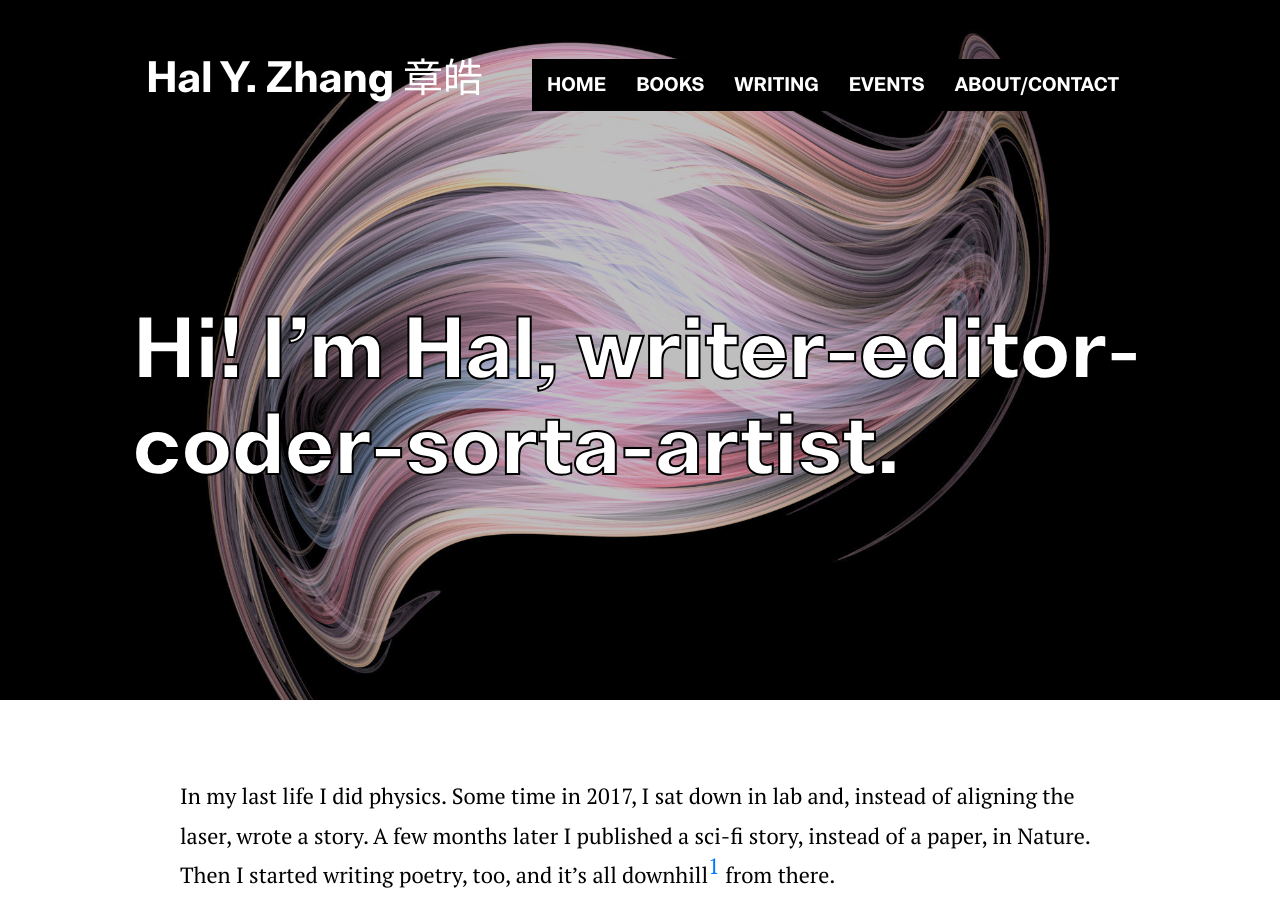
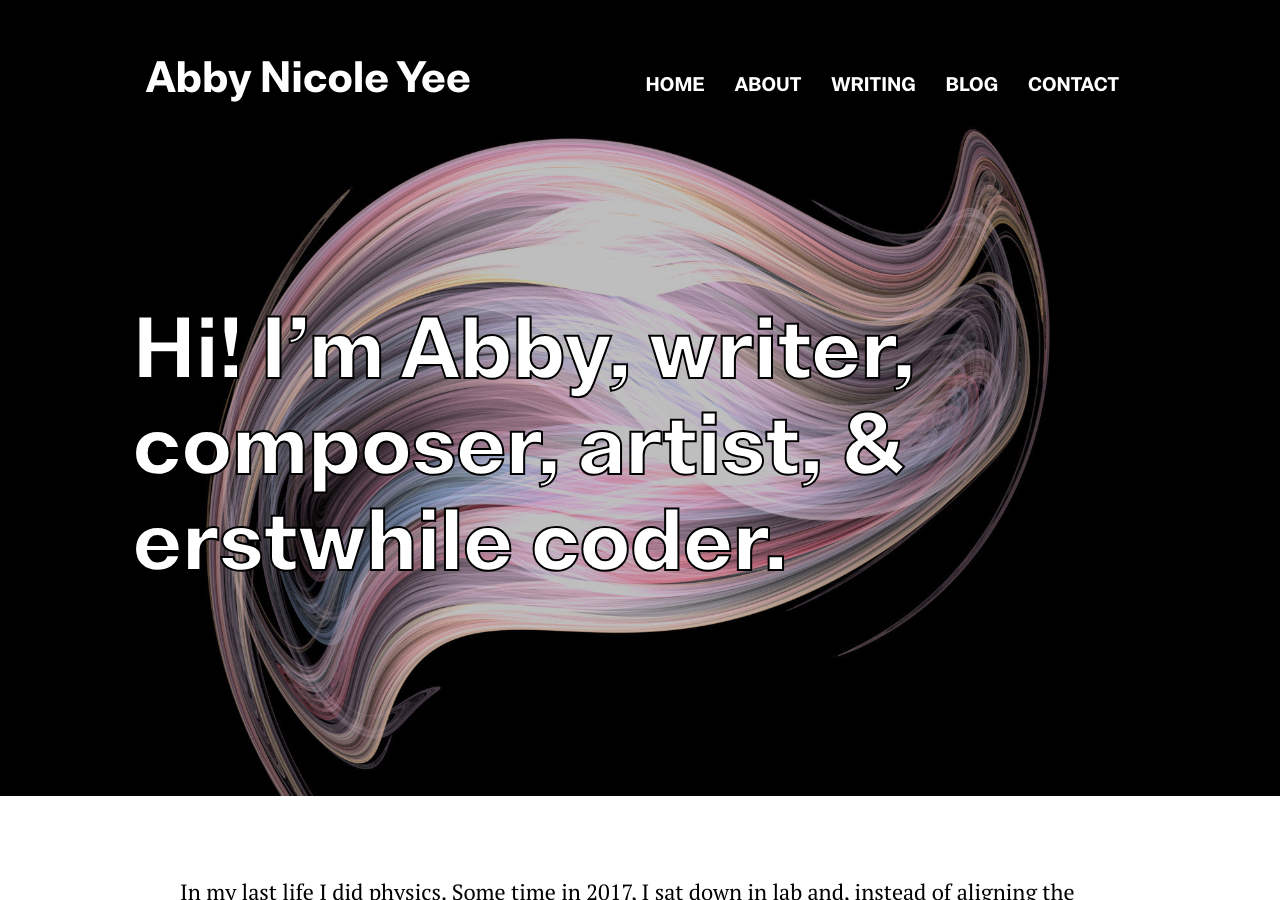
Before and after one commit to abbynicoleyee/abbynicoleyee.github.io, a Jekyll site: the page built from index.html, in a window 1280 px wide and 900 px high. Built offline with Jekyll 4.4.1, drawn with Linux system fonts in a browser that asks for light colours; some of the changed text lies outside the part shown.

Commit message:
Update settings.yml

```diff
--- a/_data/settings.yml
+++ b/_data/settings.yml
@@ -1,28 +1,28 @@
 #-------------------------------
 # General Site Settings
 
-title: Hal Y. Zhang 章皓
-description: Personal website of writer Hal Y. Zhang.
-copyright: Read the [Colophon](/colophon/), if you'd like.
+title: Abby Nicole Yee
+description: Personal website of Abby Nicole Yee
+copyright: 2024 [Colophon](/colophon/).
 
 menu:
-- {name: Books, link: '/books/'}
+- {name: About, link: '/about/'}
 - {name: Writing, link: '/writing/'}
-- {name: Events, link: '/events/'}
-- {name: About/Contact, link: '/about/'}
+- {name: Blog, link: '/blog/'}
+- {name: Contact, link: '/about/'}
 
 
 #-------------------------------
 # Google Analytics Section
 
-google-analytics: UA-101186181-1
+# google-analytics: UA-101186181-1
 
 
 #-------------------------------
 # Hero Section
 
 hero:
-  hero-title: Hi! I’m Hal, writer-editor-coder-sorta-artist.
+  hero-title: Hi! I’m Abby, writer, composer, artist, & erstwhile coder.
 
 #-------------------------------
 # Books (Section and Page)
@@ -675,13 +675,11 @@ writing-items:
 # Contact Section
 
 contact-title: Contact Info
-contact-form-url: f/xzbkellz
+contact-form-url: f/mkgndaab
 
 #-------------------------------
 # Colophon
 
 colophon:
-  - This site is generated by [Jekyll](https://jekyllrb.com/). It is based on the [Kross](https://github.com/themefisher/kross-jekyll) theme from Themefisher under the MIT license.
-    It is hosted by [GitHub Pages](https://pages.github.com/). [PT Serif](https://fonts.google.com/specimen/PT+Serif) is the body font. Fractal art is by me.
-  - The favicon is derived from [icons8](https://icons8.com/).
-  - My deepest continual gratitude to [OneLook](https://www.onelook.com/) for giving me all the words and [Etymonline](https://www.etymonline.com/) for telling me where they came from.
+  - This site is forked and modified from Hal Y. Zhang's website and uses [Jekyll](https://jekyllrb.com/). It is based on the [Kross](https://github.com/themefisher/kross-jekyll) theme from Themefisher under the MIT license.
+    It is hosted by [GitHub Pages](https://pages.github.com/). [PT Serif](https://fonts.google.com/specimen/PT+Serif) is the body font. Art is by me.
```
